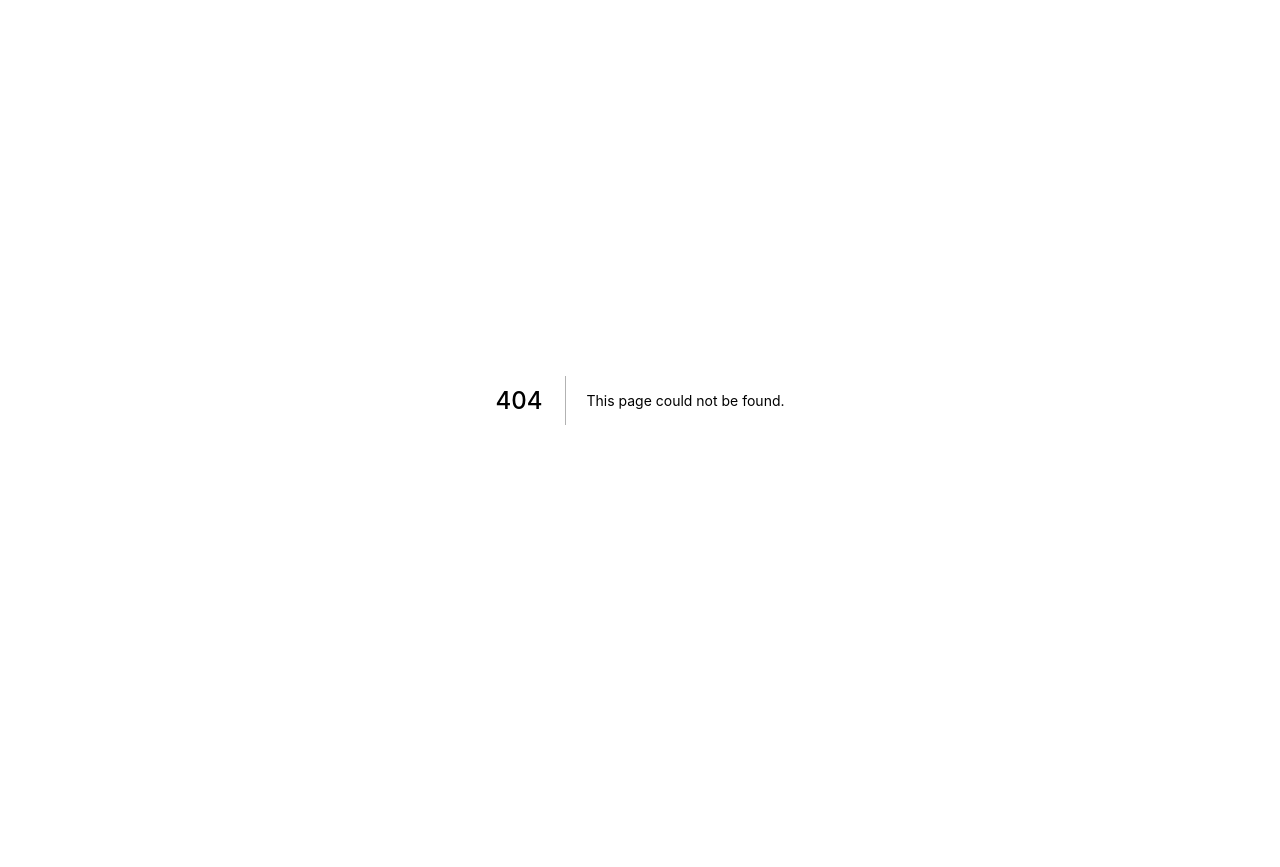
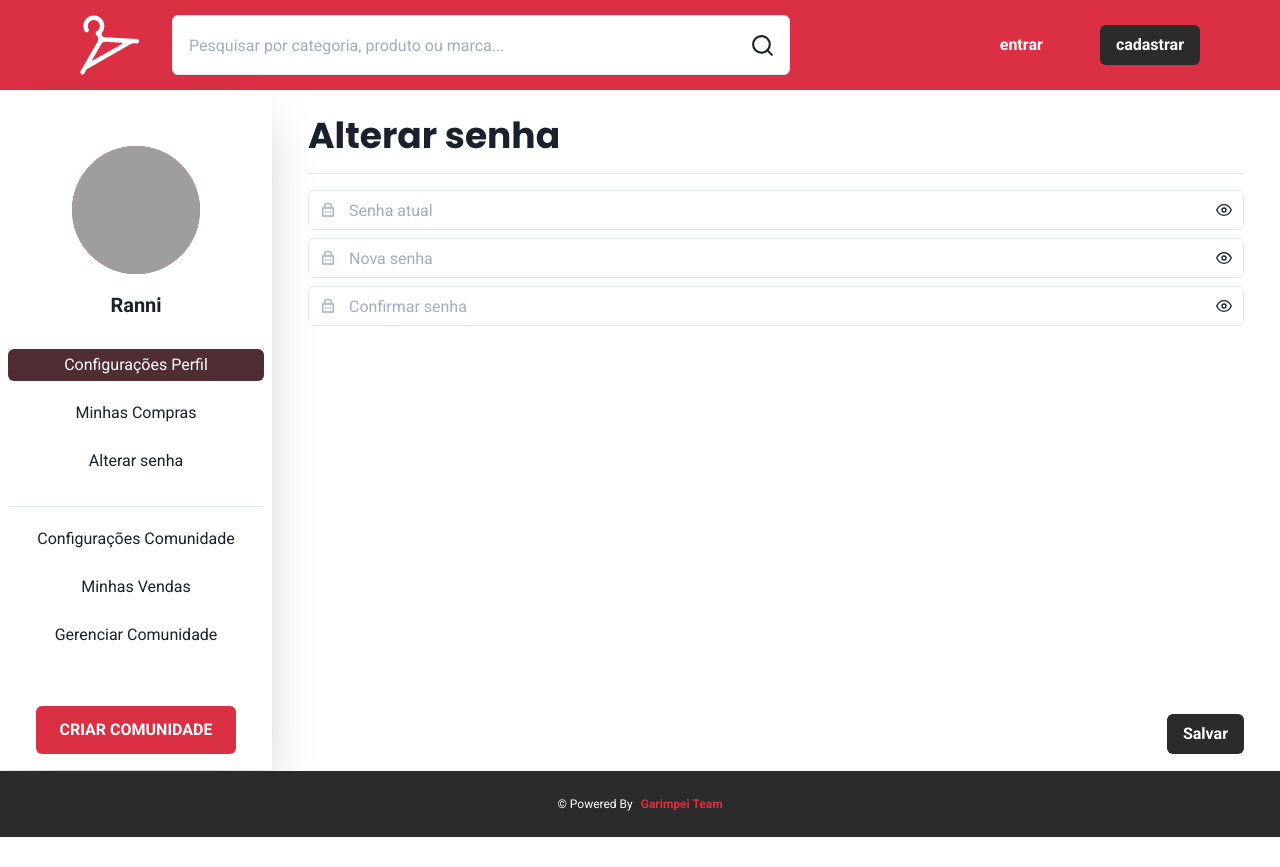
Before and after one commit to UnBArqDsw2021-2/2021.2_G5_Garimpei_Frontend, a Next.js app: page /dashboard/reset-password in a window 1280 px wide. Before the commit this address had no page. After the commit the page ends 837 px from the top, so only its background shows below. Built offline with nearby package versions, Linux system fonts and the light colour scheme; grey boxes are pictures that could not be loaded.

Commit message:
refactor: set_password page

```diff
--- a/src/pages/auth/set_password.tsx
+++ b/src/pages/auth/set_password.tsx
@@ -12,7 +12,6 @@ import {
 } from "@chakra-ui/react";
 import { useState } from "react";
 import { FiEye, FiEyeOff } from "react-icons/fi";
-import { MdOutlineEmail } from "react-icons/md";
 import { RiLockPasswordLine } from "react-icons/ri";
 
 export default function SetPassword() {
--- /dev/null
+++ b/src/pages/dashboard/reset-password.tsx
@@ -0,0 +1,107 @@
+import {
+  Button,
+  Divider,
+  Heading,
+  Icon,
+  Input,
+  InputGroup,
+  InputLeftElement,
+  InputRightElement,
+  VStack,
+} from "@chakra-ui/react";
+import { DashboardLayout } from "../../components/DashboardLayout";
+import { RiLockPasswordLine } from "react-icons/ri";
+import { FiEye, FiEyeOff } from "react-icons/fi";
+import { useState } from "react";
+
+export default function ResetPassword() {
+  const [showPassword, setShowPassword] = useState(false);
+  const [showNewPassword, setShowNewPassword] = useState(false);
+  const [showNewPasswordConfirmation, setShowNewPasswordConfirmation] =
+    useState(false);
+
+  return (
+    <DashboardLayout>
+      <Heading>Alterar senha</Heading>
+
+      <Divider w="full" opacity={1} />
+
+      {/* INPUTS */}
+      <VStack>
+        <InputGroup>
+          <InputLeftElement pointerEvents="none">
+            <Icon as={RiLockPasswordLine} color="gray.400" />
+          </InputLeftElement>
+
+          <Input
+            placeholder="Senha atual"
+            type={showPassword ? "text" : "password"}
+            focusBorderColor="brand.500"
+            bg="white"
+          />
+
+          <InputRightElement
+            _hover={{ cursor: "pointer" }}
+            onClick={() => setShowPassword((oldState) => !oldState)}
+          >
+            <Icon as={!showPassword ? FiEye : FiEyeOff} />
+          </InputRightElement>
+        </InputGroup>
+
+        <InputGroup>
+          <InputLeftElement pointerEvents="none">
+            <Icon as={RiLockPasswordLine} color="gray.400" />
+          </InputLeftElement>
+
+          <Input
+            placeholder="Nova senha"
+            type={showNewPassword ? "text" : "password"}
+            focusBorderColor="brand.500"
+            bg="white"
+          />
+
+          <InputRightElement
+            _hover={{ cursor: "pointer" }}
+            onClick={() => setShowNewPassword((oldState) => !oldState)}
+          >
+            <Icon as={!showNewPassword ? FiEye : FiEyeOff} />
+          </InputRightElement>
+        </InputGroup>
+
+        <InputGroup>
+          <InputLeftElement pointerEvents="none">
+            <Icon as={RiLockPasswordLine} color="gray.400" />
+          </InputLeftElement>
+
+          <Input
+            placeholder="Confirmar senha"
+            type={showNewPasswordConfirmation ? "text" : "password"}
+            focusBorderColor="brand.500"
+            bg="white"
+          />
+
+          <InputRightElement
+            _hover={{ cursor: "pointer" }}
+            onClick={() =>
+              setShowNewPasswordConfirmation((oldState) => !oldState)
+            }
+          >
+            <Icon as={!showNewPasswordConfirmation ? FiEye : FiEyeOff} />
+          </InputRightElement>
+        </InputGroup>
+      </VStack>
+
+      {/* SAVE BUTTON */}
+      <Button
+        w="fit-content"
+        alignSelf="flex-end"
+        mt="auto"
+        mb="1rem"
+        colorScheme="dark"
+        _hover={{ bg: "dark.400" }}
+      >
+        Salvar
+      </Button>
+    </DashboardLayout>
+  );
+}
```
